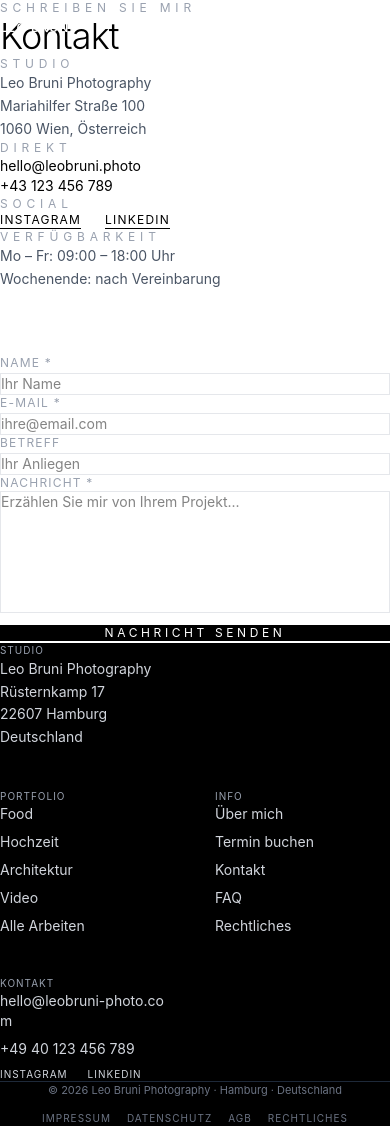
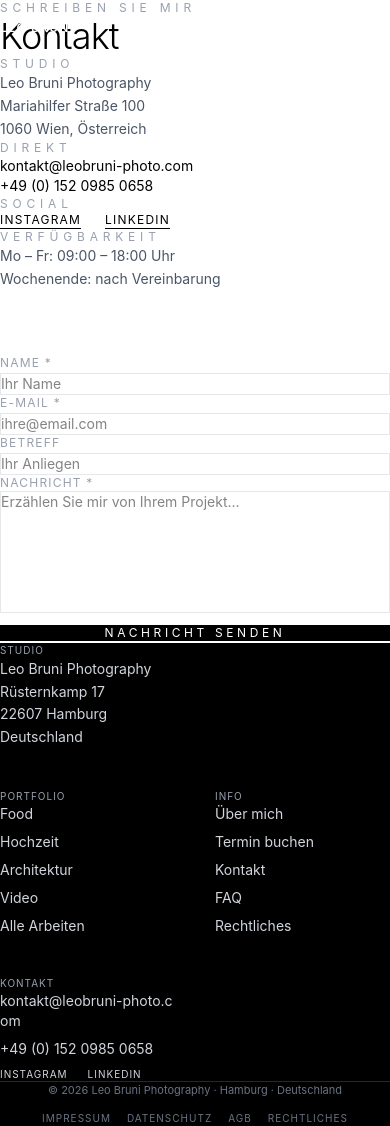
Before and after one commit to leobruni7/leo-bruni-photography, a Next.js app: page /kontakt in a window 390 px wide. Built offline with nearby package versions, Linux system fonts and the light colour scheme.

Commit message:
fix: update email to kontakt@leobruni-photo.com and mobile number

```diff
--- a/app/agb/page.tsx
+++ b/app/agb/page.tsx
@@ -65,7 +65,7 @@ export default function AGBPage() {
         <div className="border-t border-gray-100 pt-8 mt-12">
           <p className="text-xs text-gray-400 leading-relaxed">
             Leo Bruni Photography · Rüsternkamp 17 · 22607 Hamburg · Deutschland<br />
-            E-Mail: hello@leobruni-photo.com · Tel: +49 40 123 456 789
+            E-Mail: kontakt@leobruni-photo.com · Mobil: +49 (0) 152 0985 0658
           </p>
         </div>
       </div>
--- a/app/impressum/page.tsx
+++ b/app/impressum/page.tsx
@@ -21,10 +21,10 @@ export default function ImpressumPage() {
         <section className="mb-10">
           <h2 className="text-[10px] tracking-[0.3em] uppercase text-gray-400 mb-3 sm:mb-4">Kontakt</h2>
           <p className="text-sm text-gray-600 leading-relaxed">
-            Telefon: +49 40 123 456 789<br />
+            Mobil: +49 (0) 152 0985 0658<br />
             E-Mail:{" "}
-            <a href="mailto:hello@leobruni-photo.com" className="text-black hover:text-gray-500 transition-colors">
-              hello@leobruni-photo.com
+            <a href="mailto:kontakt@leobruni-photo.com" className="text-black hover:text-gray-500 transition-colors">
+              kontakt@leobruni-photo.com
             </a>
           </p>
         </section>
@@ -72,7 +72,7 @@ export default function ImpressumPage() {
             {[
               {
                 titel: "1. Verantwortlicher",
-                text: "Leo Bruni Photography, Leo Bruni, Rüsternkamp 17, 22607 Hamburg, Deutschland. E-Mail: hello@leobruni-photo.com",
+                text: "Leo Bruni Photography, Leo Bruni, Rüsternkamp 17, 22607 Hamburg, Deutschland. E-Mail: kontakt@leobruni-photo.com",
               },
               {
                 titel: "2. Erhebung und Verarbeitung personenbezogener Daten",
@@ -80,7 +80,7 @@ export default function ImpressumPage() {
               },
               {
                 titel: "3. Ihre Rechte (DSGVO Art. 15–22)",
-                text: "Sie haben das Recht auf: Auskunft über gespeicherte Daten · Berichtigung unrichtiger Daten · Löschung · Einschränkung der Verarbeitung · Datenübertragbarkeit · Widerspruch gegen die Verarbeitung. Kontakt: hello@leobruni-photo.com",
+                text: "Sie haben das Recht auf: Auskunft über gespeicherte Daten · Berichtigung unrichtiger Daten · Löschung · Einschränkung der Verarbeitung · Datenübertragbarkeit · Widerspruch gegen die Verarbeitung. Kontakt: kontakt@leobruni-photo.com",
               },
               {
                 titel: "4. Cookies",
--- a/app/kontakt/page.tsx
+++ b/app/kontakt/page.tsx
@@ -34,11 +34,11 @@ export default function KontaktPage() {
             <div>
               <p className="text-xs tracking-[0.4em] uppercase text-gray-400 mb-4">Direkt</p>
               <div className="space-y-2">
-                <a href="mailto:hello@leobruni.photo" className="block text-sm text-black hover:text-gray-500 transition-colors">
-                  hello@leobruni.photo
+                <a href="mailto:kontakt@leobruni-photo.com" className="block text-sm text-black hover:text-gray-500 transition-colors">
+                  kontakt@leobruni-photo.com
                 </a>
-                <a href="tel:+43123456789" className="block text-sm text-black hover:text-gray-500 transition-colors">
-                  +43 123 456 789
+                <a href="tel:+4915209850658" className="block text-sm text-black hover:text-gray-500 transition-colors">
+                  +49 (0) 152 0985 0658
                 </a>
               </div>
             </div>
--- a/components/Footer.tsx
+++ b/components/Footer.tsx
@@ -57,11 +57,11 @@ export default function Footer() {
           <div>
             <p className="text-[10px] tracking-widest uppercase text-gray-400 mb-3 sm:mb-4">Kontakt</p>
             <div className="flex flex-col gap-2 text-sm text-gray-300">
-              <a href="mailto:hello@leobruni-photo.com" className="hover:text-white transition-colors break-all">
-                hello@leobruni-photo.com
+              <a href="mailto:kontakt@leobruni-photo.com" className="hover:text-white transition-colors break-all">
+                kontakt@leobruni-photo.com
               </a>
-              <a href="tel:+4940123456789" className="hover:text-white transition-colors">
-                +49 40 123 456 789
+              <a href="tel:+4915209850658" className="hover:text-white transition-colors">
+                +49 (0) 152 0985 0658
               </a>
               <div className="flex gap-5 mt-3">
                 <a href="#" className="text-[10px] tracking-widest uppercase hover:text-white transition-colors">Instagram</a>
```
